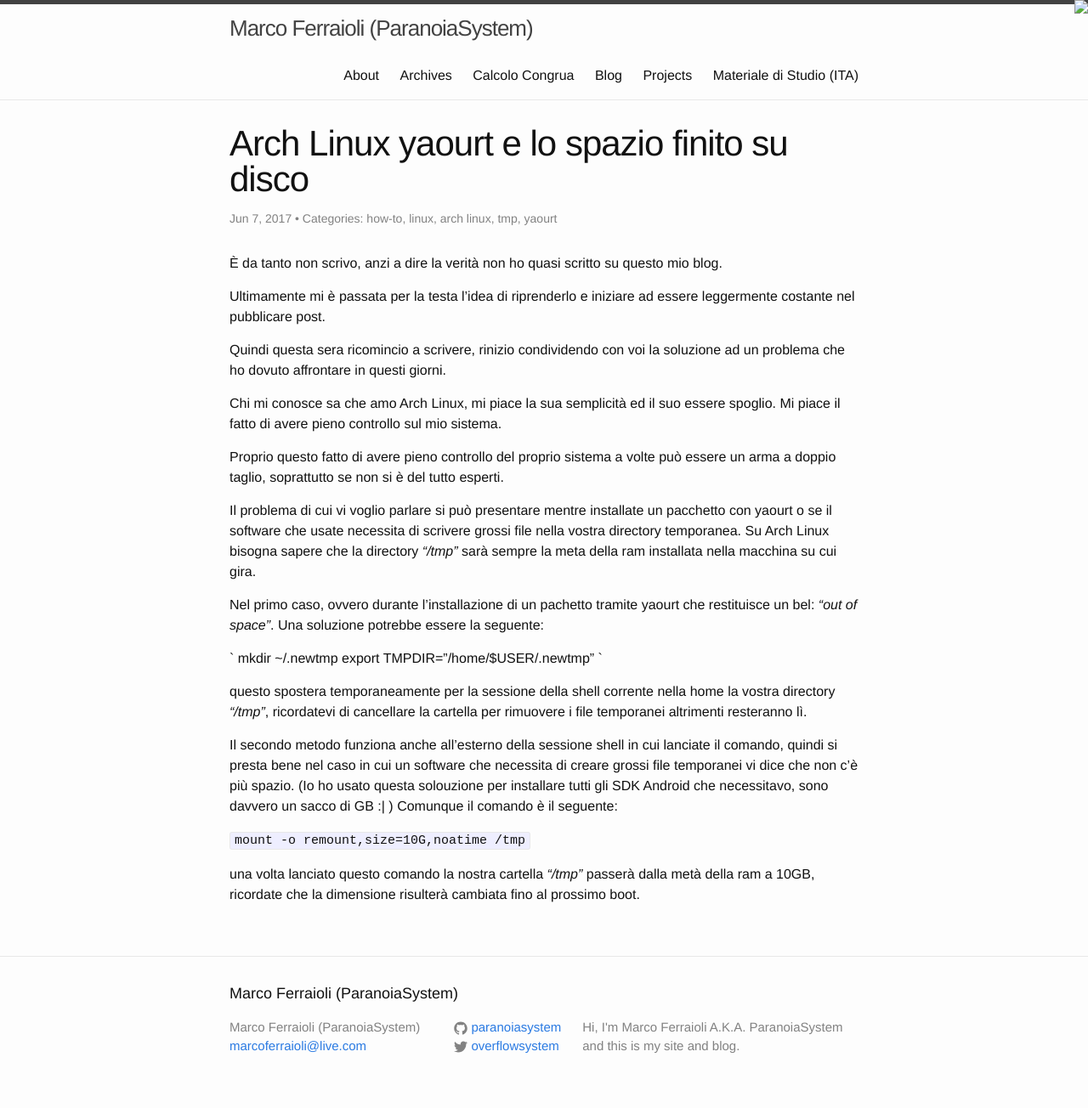
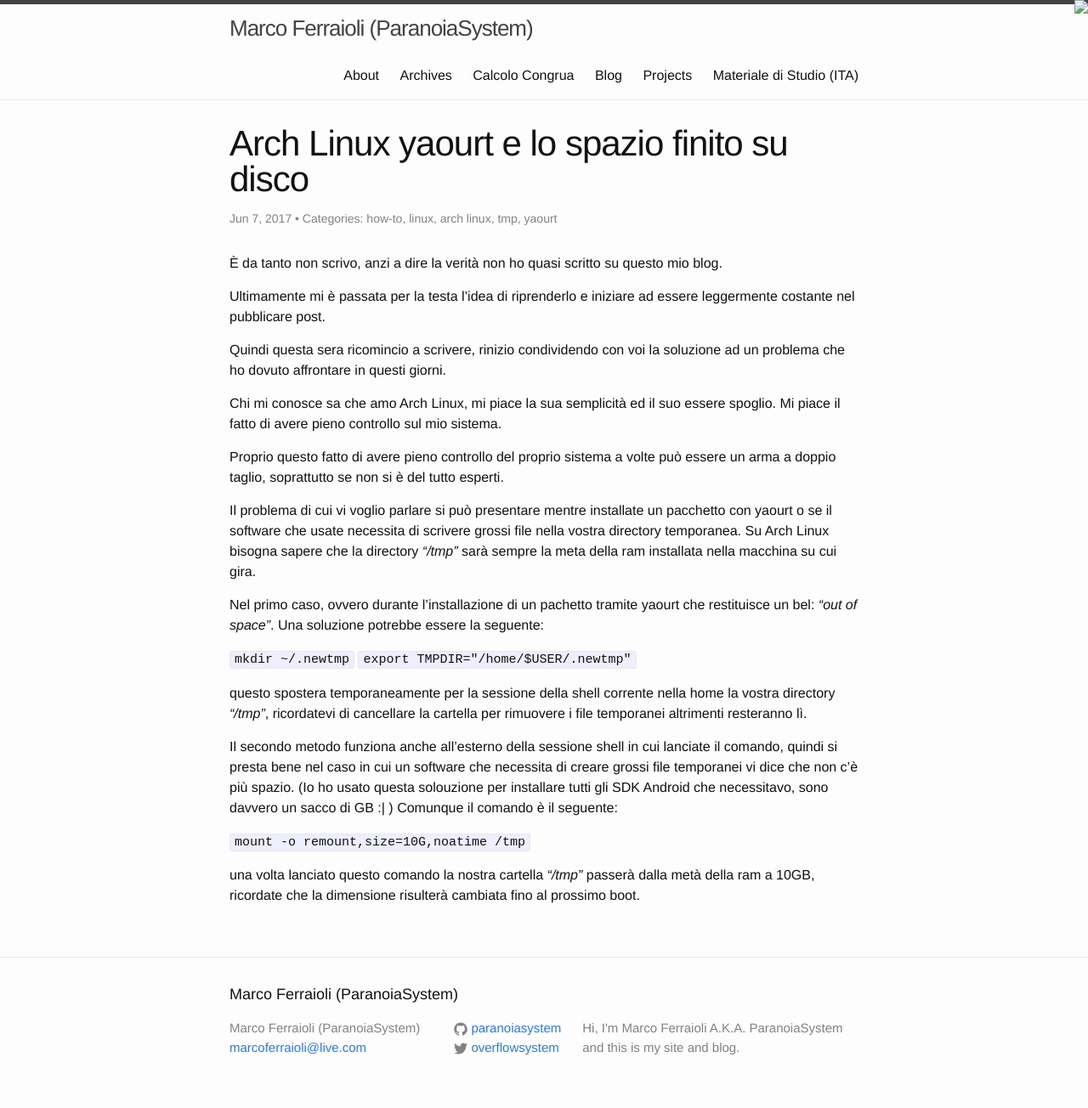
Before and after one commit to paranoiasystem/paranoiasystem.github.io_old, a Jekyll site: the page built from _posts/2017-06-07-Arch-Linux-Yaourt-tmpfs.markdown, in a window 1280 px wide. Shown: the whole page at 85% size. Built offline with Jekyll 4.4.1, drawn with Linux system fonts in a browser that asks for light colours; comment, search, counter and statistics services are not loaded.

```diff
--- a/_posts/2017-06-07-Arch-Linux-Yaourt-tmpfs.markdown
+++ b/_posts/2017-06-07-Arch-Linux-Yaourt-tmpfs.markdown
@@ -20,10 +20,8 @@ Il problema di cui vi voglio parlare si può presentare mentre installate un pac
 Nel primo caso, ovvero durante l'installazione di un pachetto tramite yaourt che restituisce un bel: _"out of space"_.
 Una soluzione potrebbe essere la seguente:
 
-`
-mkdir ~/.newtmp
-export TMPDIR="/home/$USER/.newtmp"
-`
+`mkdir ~/.newtmp`
+`export TMPDIR="/home/$USER/.newtmp"`
 
 questo spostera temporaneamente per la sessione della shell corrente nella home la vostra directory _"/tmp"_, ricordatevi di cancellare la cartella per rimuovere i file temporanei altrimenti resteranno lì.
 
```
Also changed, not shown: _posts/2015-08-18-Linux-Shell-Banner.markdown (added, +31 -0 lines).
